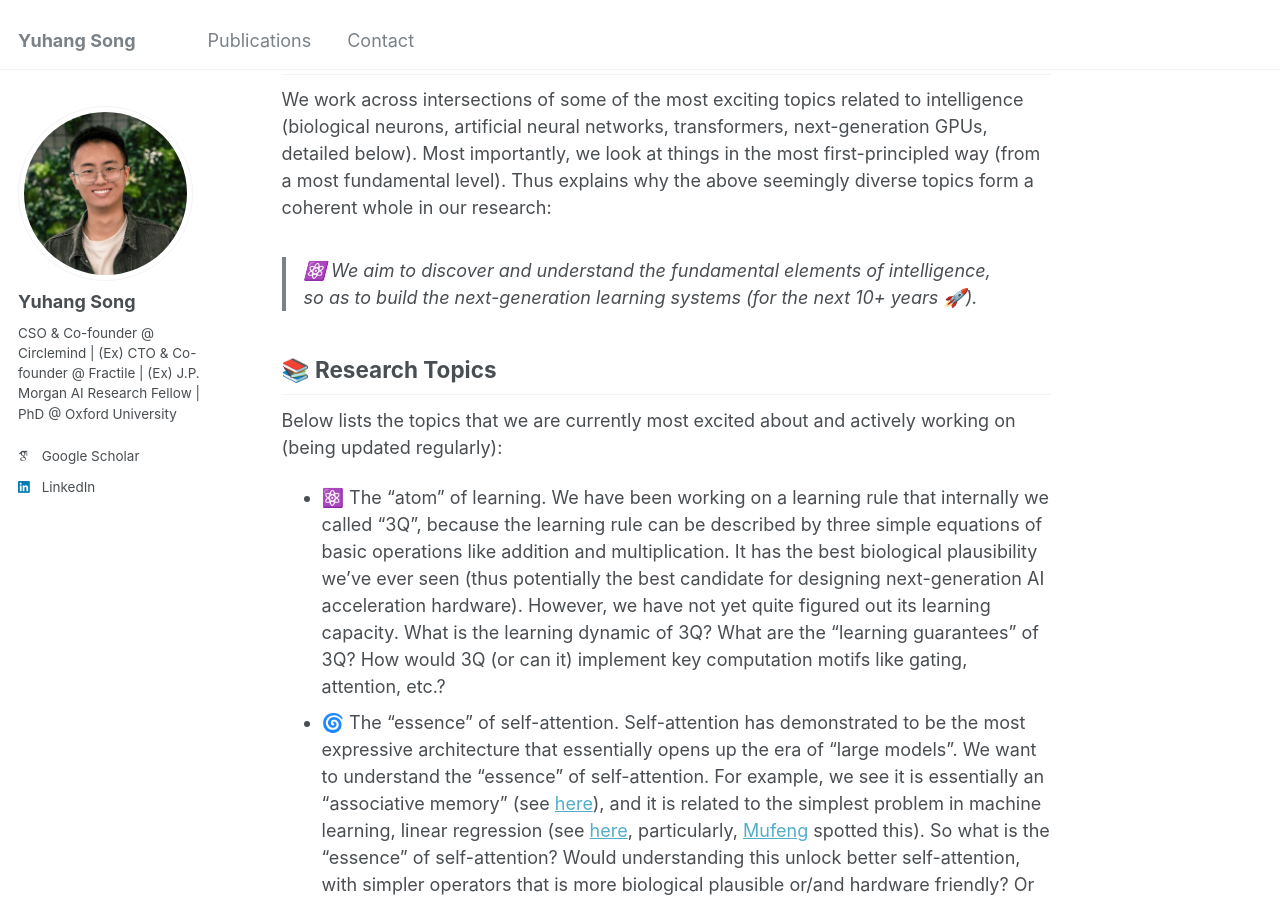
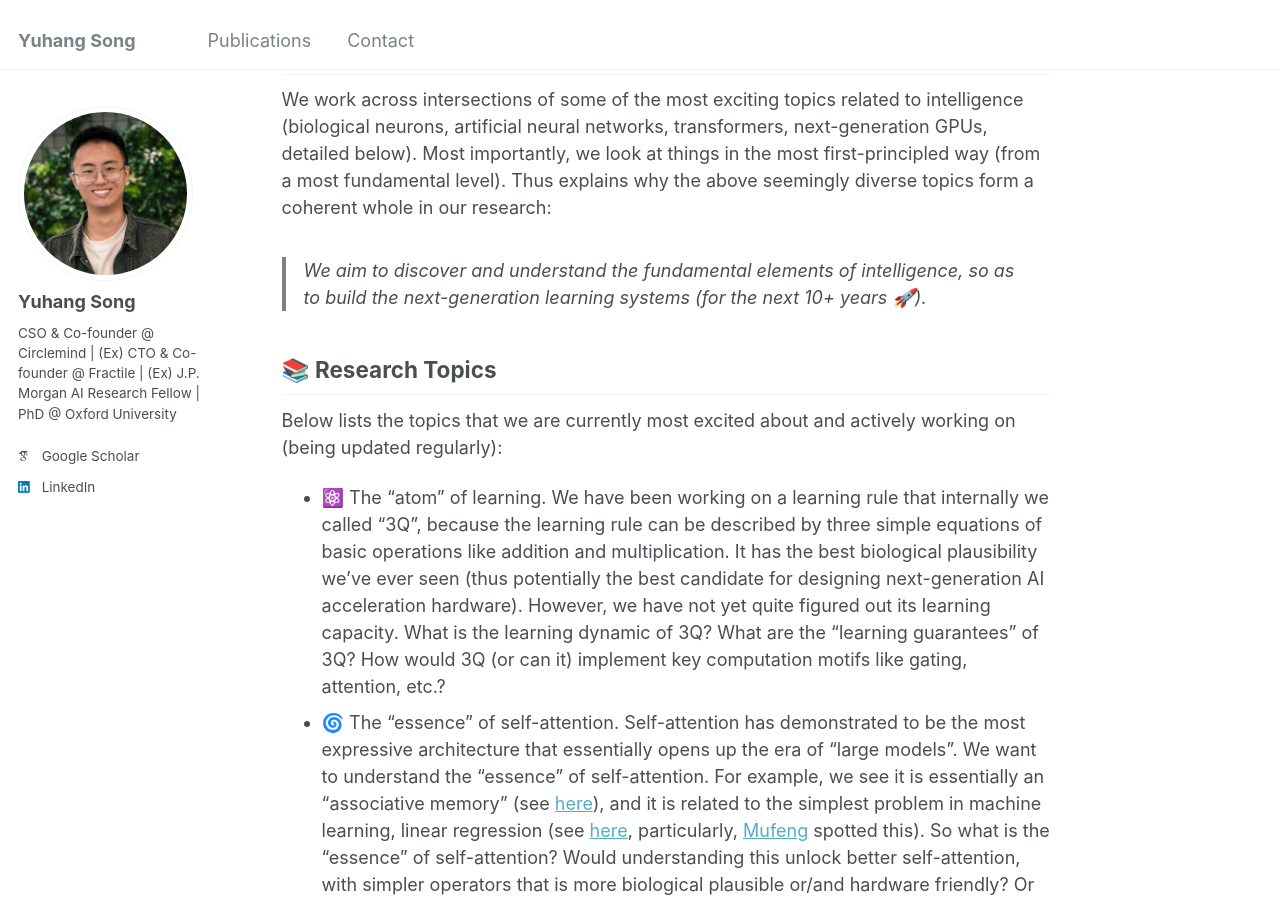
Before and after one commit to YuhangSong/YuhangSong.github.io, a Jekyll site: the page built from _pages/work-with-us.md, in a window 1280 px wide and 900 px high, scrolled down 343 px. Built offline with Jekyll 4.4.1, drawn with Linux system fonts in a browser that asks for light colours; some web fonts are replaced.

Commit message:
update work-with-us.md

```diff
--- a/_pages/work-with-us.md
+++ b/_pages/work-with-us.md
@@ -18,7 +18,7 @@ If you are a student interested in working with us, have a read of this page, to
 
 We work across intersections of some of the most exciting topics related to intelligence (biological neurons, artificial neural networks, transformers, next-generation GPUs, detailed below). Most importantly, we look at things in the most first-principled way (from a most fundamental level). Thus explains why the above seemingly diverse topics form a coherent whole in our research:
 
-> ⚛️ We aim to discover and understand the fundamental elements of intelligence, so as to build the next-generation learning systems (for the next 10+ years 🚀).
+> We aim to discover and understand the fundamental elements of intelligence, so as to build the next-generation learning systems (for the next 10+ years 🚀).
 
 ## 📚 Research Topics
 
```
